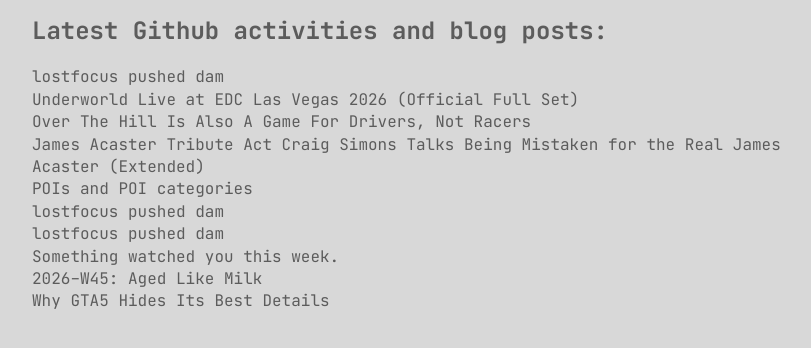
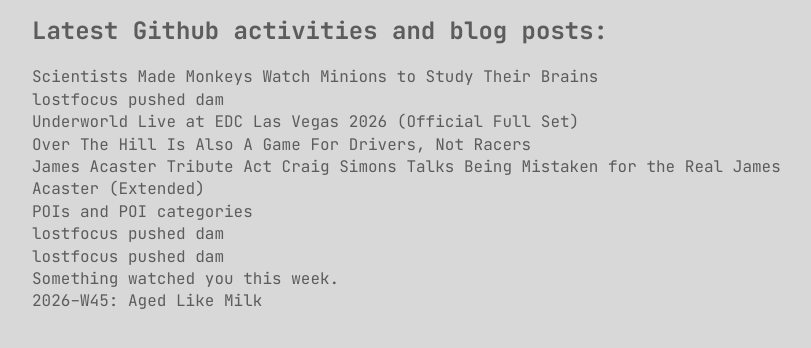
Before and after one commit to lostfocus/lostfocus.github.com, a plain HTML site: page index.html in a window 1280 px wide. Shown: the part 378-726 px from the top of the page, without its empty margins (233-1044 px from the left). Drawn offline with Linux system fonts and the light colour scheme; files whose address does not match are found by name.

Commit message:
Updated with the latest blog posts

```diff
--- a/index.html
+++ b/index.html
@@ -40,7 +40,8 @@
 	<div class="feed">
 		<h2>Latest Github activities and blog posts:</h2>
 		<ul>
-			<!-- POST-LIST:START --><li><a href='https://github.com/lostfocus/dam/compare/738b5c69ae...77c60a7a81'>lostfocus pushed dam</li>
+			<!-- POST-LIST:START --><li><a href='https://www.404media.co/scientists-made-monkeys-watch-minions-to-study-their-brains/'>Scientists Made Monkeys Watch Minions to Study Their Brains</li>
+<li><a href='https://github.com/lostfocus/dam/compare/738b5c69ae...77c60a7a81'>lostfocus pushed dam</li>
 <li><a href='https://www.youtube.com/watch?v=4wzyC3J6-NU'>Underworld Live at EDC Las Vegas 2026 &lpar;Official Full Set&rpar;</li>
 <li><a href='https://aftermath.site/over-the-hill-is-also-a-game-for-drivers-not-racers/'>Over The Hill Is Also A Game For Drivers, Not Racers</li>
 <li><a href='https://www.youtube.com/watch?v=29n12lidtSo'>James Acaster Tribute Act Craig Simons Talks Being Mistaken for the Real James Acaster &lpar;Extended&rpar;</li>
@@ -49,7 +50,6 @@
 <li><a href='https://github.com/lostfocus/dam/compare/641b357daa...ff72cf8e52'>lostfocus pushed dam</li>
 <li><a href='https://www.watched.earth/'>Something watched you this week.</li>
 <li><a href='https://lostfocus.de/2026/11/08/2026-w45-aged-like-milk/'>2026-W45: Aged Like Milk</li>
-<li><a href='https://www.youtube.com/watch?v=B399N-gqjR0'>Why GTA5 Hides Its Best Details</li>
 <!-- POST-LIST:END -->
 		</ul>
 	</div>
```
